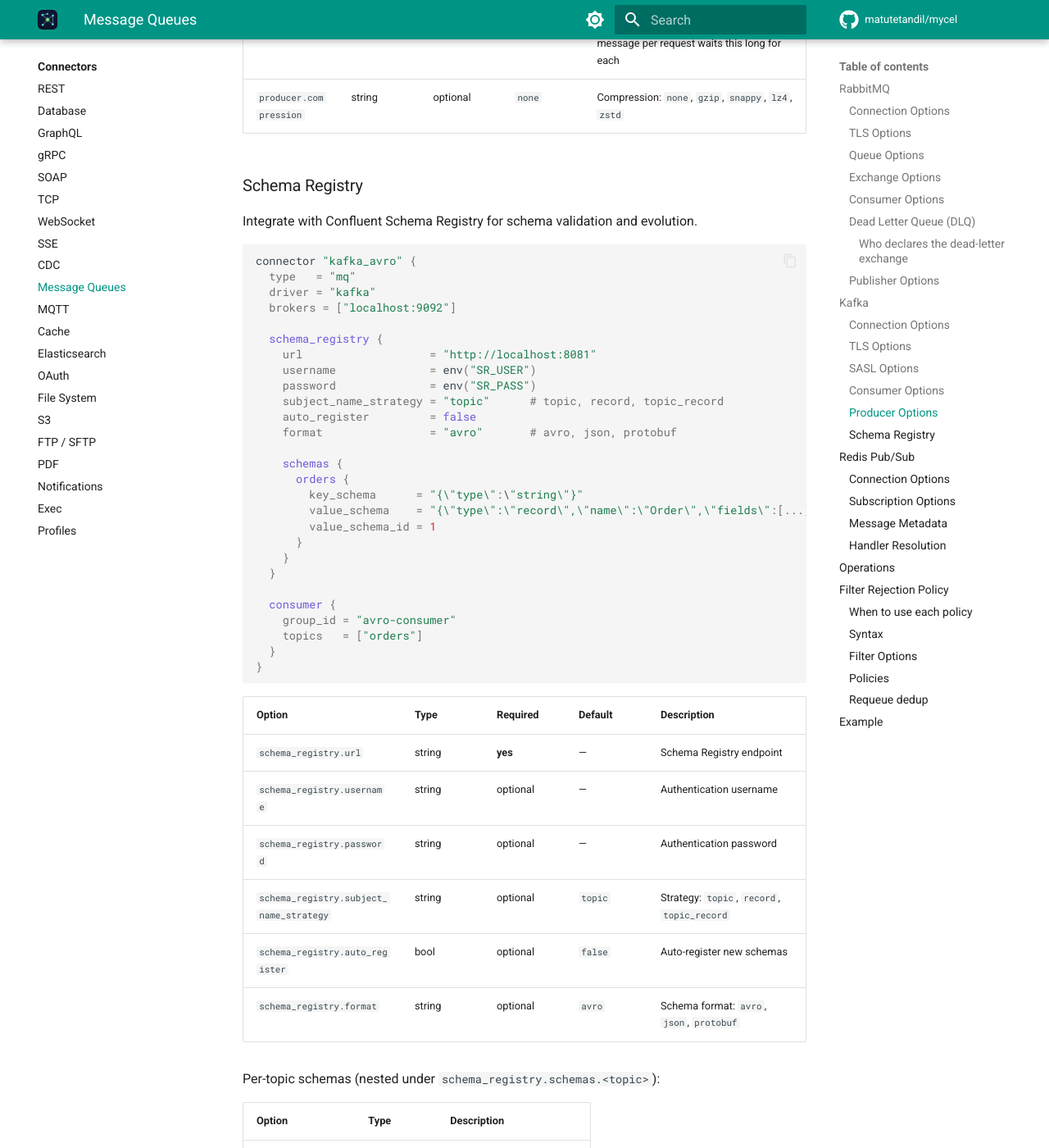
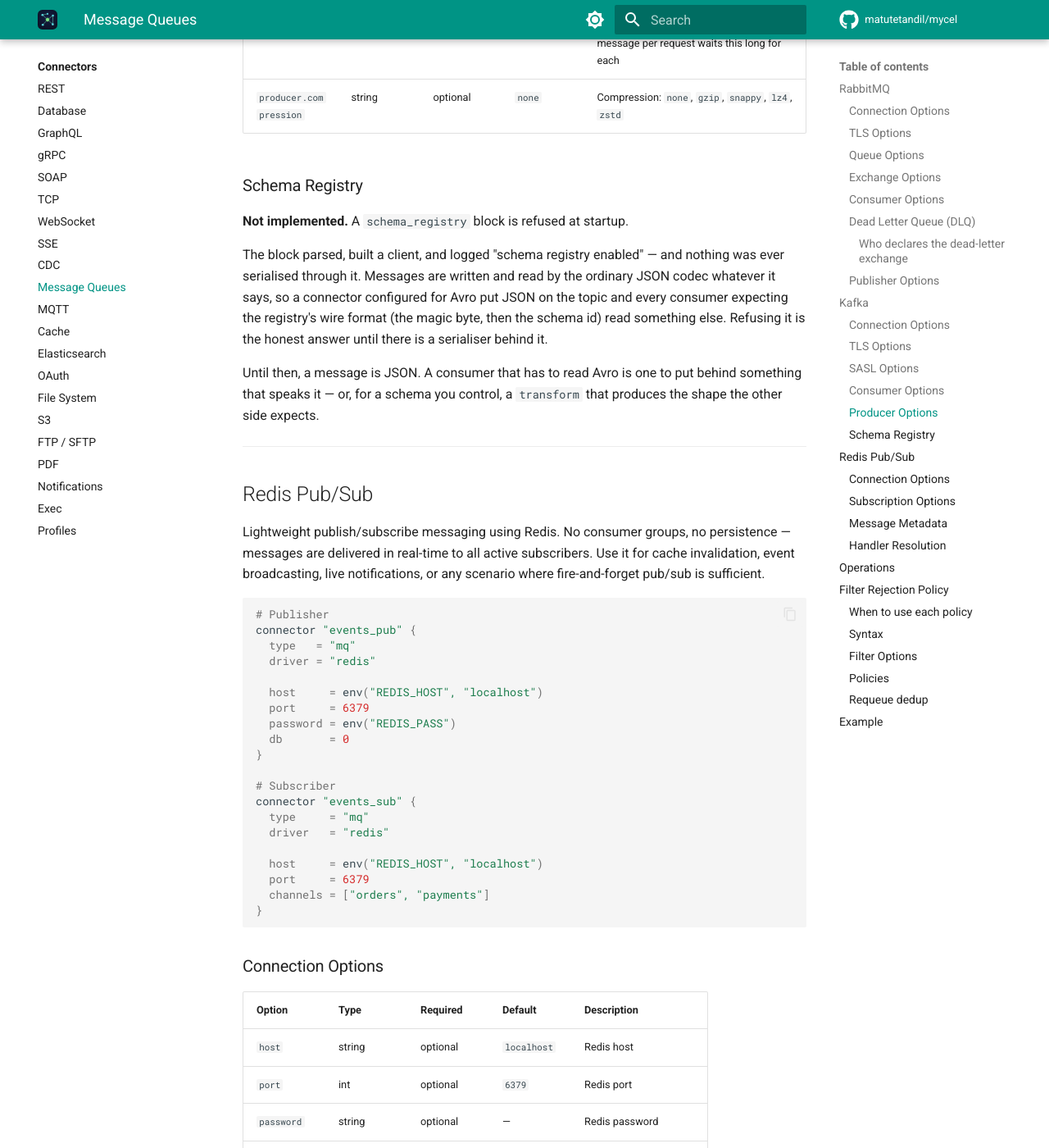
Before and after one commit to matutetandil/mycel, an MkDocs documentation site: the page built from docs/connectors/message-queues.md, in a window 1280 px wide and 1400 px high, scrolled down 10258 px. Shown: the whole window at 82% size. Built offline with MkDocs 1.6.1 and Material for MkDocs 9.7.7, drawn with Linux system fonts in a browser that asks for light colours; comment, search, counter and statistics services are not loaded; some of the changed text lies outside the part shown.

Commit message:
Refuse a schema registry nothing serialises through
Checked before building a Schema Registry container to exercise it, which
turned out to be the right order: the client is constructed at Connect,
logged as enabled, and never called. Its three methods — RegisterSchema,
GetSchemaByID, GetLatestSchema — have no call sites anywhere. Messages are
encoded and decoded by the ordinary JSON codec whatever the block says.

So a connector configured for Avro put JSON on the topic, and every consumer
expecting the registry's wire format — the magic byte, then the schema id —
read something else. The documentation described the whole feature: subject
naming strategies, three formats, per-topic key and value schemas. None of it
existed.

The block is refused at startup, taken out of the schema so nothing offers
it, and the documentation says what it is instead of what it would be. The
existing test asserted the opposite — that the client is built, "because
encoding a record needs the id the registry issued" — which is the assumption
that was wrong; it now pins the refusal.

````diff
--- a/docs/connectors/message-queues.md
+++ b/docs/connectors/message-queues.md
@@ -339,55 +339,18 @@
 
 ### Schema Registry
 
-Integrate with Confluent Schema Registry for schema validation and evolution.
+**Not implemented.** A `schema_registry` block is refused at startup.
 
-```hcl
-connector "kafka_avro" {
-  type   = "mq"
-  driver = "kafka"
-  brokers = ["localhost:9092"]
+The block parsed, built a client, and logged "schema registry enabled" — and
+nothing was ever serialised through it. Messages are written and read by the
+ordinary JSON codec whatever it says, so a connector configured for Avro put
+JSON on the topic and every consumer expecting the registry's wire format (the
+magic byte, then the schema id) read something else. Refusing it is the honest
+answer until there is a serialiser behind it.
 
-  schema_registry {
-    url                   = "http://localhost:8081"
-    username              = env("SR_USER")
-    password              = env("SR_PASS")
-    subject_name_strategy = "topic"      # topic, record, topic_record
-    auto_register         = false
-    format                = "avro"       # avro, json, protobuf
-
-    schemas {
-      orders {
-        key_schema      = "{\"type\":\"string\"}"
-        value_schema    = "{\"type\":\"record\",\"name\":\"Order\",\"fields\":[...]}"
-        value_schema_id = 1
-      }
-    }
-  }
-
-  consumer {
-    group_id = "avro-consumer"
-    topics   = ["orders"]
-  }
-}
-```
-
-| Option | Type | Required | Default | Description |
-|--------|------|----------|---------|-------------|
-| `schema_registry.url` | string | **yes** | — | Schema Registry endpoint |
-| `schema_registry.username` | string | optional | — | Authentication username |
-| `schema_registry.password` | string | optional | — | Authentication password |
-| `schema_registry.subject_name_strategy` | string | optional | `topic` | Strategy: `topic`, `record`, `topic_record` |
-| `schema_registry.auto_register` | bool | optional | `false` | Auto-register new schemas |
-| `schema_registry.format` | string | optional | `avro` | Schema format: `avro`, `json`, `protobuf` |
-
-Per-topic schemas (nested under `schema_registry.schemas.<topic>`):
-
-| Option | Type | Description |
-|--------|------|-------------|
-| `key_schema` | string | Key schema definition |
-| `key_schema_id` | int | Key schema ID in registry |
-| `value_schema` | string | Value schema definition |
-| `value_schema_id` | int | Value schema ID in registry |
+Until then, a message is JSON. A consumer that has to read Avro is one to put
+behind something that speaks it — or, for a schema you control, a `transform`
+that produces the shape the other side expects.
 
 ---
 
````
Also changed, not shown: CHANGELOG.md (+2 -0 lines), 4 other files.
